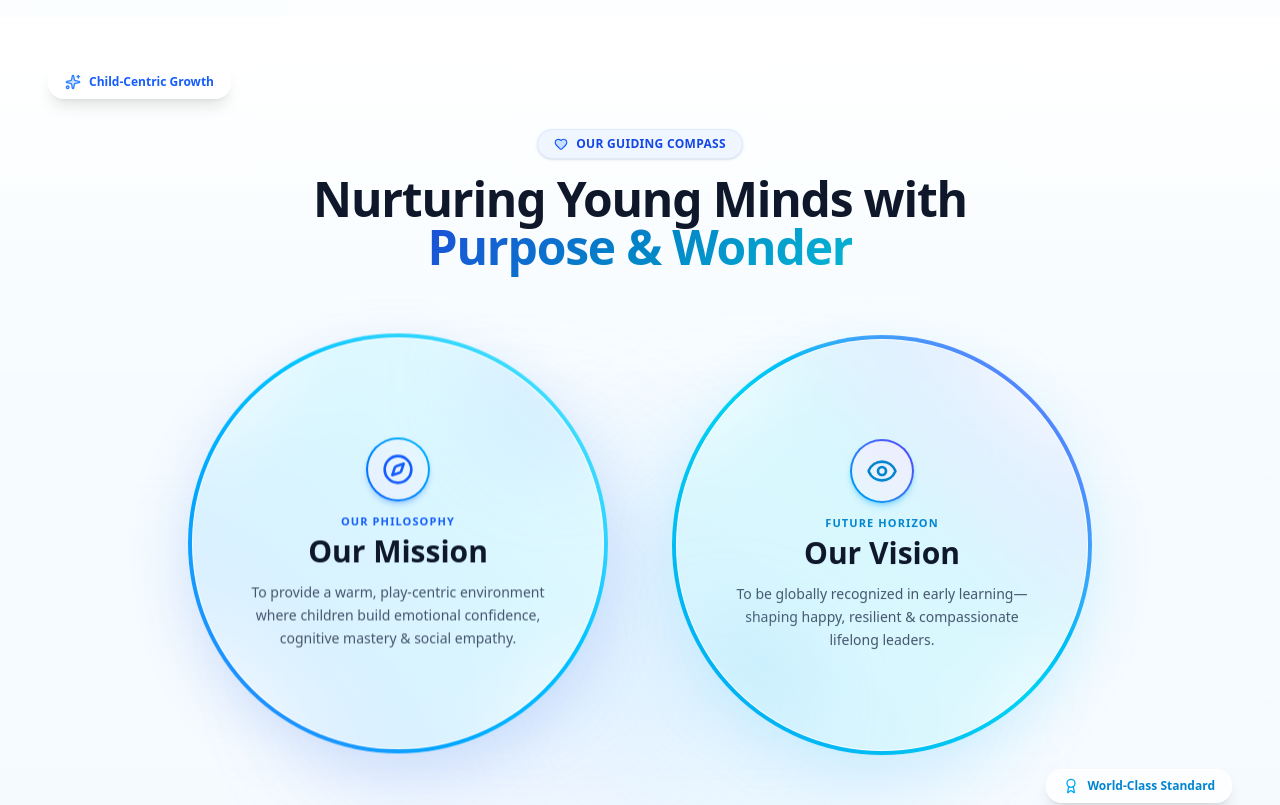
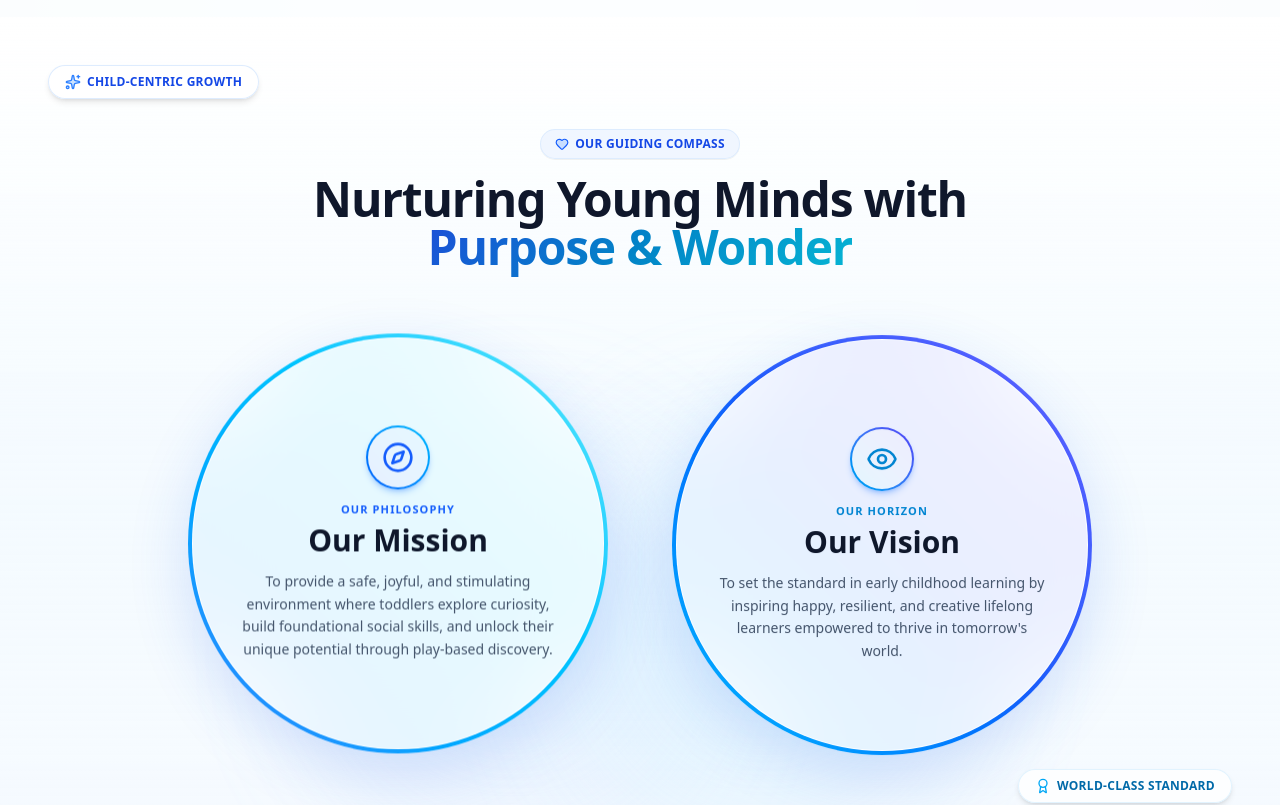
Before and after one commit to Chiranth-Janardhan-moger/littleheaven, a React (Vite) app: page / in a window 1280 px wide. Shown: the part 1020-1825 px from the top of the page. Built offline with nearby package versions, Linux system fonts and the light colour scheme.

Commit message:
feat(ui): refine Hallmark smoothness, 3D tilt cards, and spring animation curves

```diff
--- a/src/components/AnimatedSection.tsx
+++ b/src/components/AnimatedSection.tsx
@@ -15,11 +15,11 @@ export const AnimatedSection: React.FC<AnimatedSectionProps> = ({
 }) => {
   return (
     <motion.div
-      initial={{ opacity: 0, y: 28 }}
+      initial={{ opacity: 0, y: 32 }}
       whileInView={{ opacity: 1, y: 0 }}
-      viewport={{ once: true, margin: '-50px' }}
+      viewport={{ once: true, margin: '-60px' }}
       transition={{
-        duration: 0.8,
+        duration: 0.85,
         delay,
         ease: [0.16, 1, 0.3, 1]
       }}
@@ -38,18 +38,18 @@ export const AnimatedCard: React.FC<{
 }> = ({ children, className = '', delay = 0 }) => {
   return (
     <motion.div
-      initial={{ opacity: 0, y: 24, scale: 0.98 }}
+      initial={{ opacity: 0, y: 24, scale: 0.97 }}
       whileInView={{ opacity: 1, y: 0, scale: 1 }}
       viewport={{ once: true, margin: '-30px' }}
       transition={{
-        duration: 0.7,
+        duration: 0.65,
         delay,
         ease: [0.16, 1, 0.3, 1]
       }}
       whileHover={{
         y: -6,
-        scale: 1.02,
-        transition: { duration: 0.35, ease: [0.16, 1, 0.3, 1] }
+        scale: 1.015,
+        transition: { duration: 0.3, ease: [0.16, 1, 0.3, 1] }
       }}
       whileTap={{ scale: 0.98 }}
       className={`will-change-transform ${className}`}
@@ -58,30 +58,3 @@ export const AnimatedCard: React.FC<{
     </motion.div>
   );
 };
-
-export const AnimatedImage: React.FC<{
-  src: string;
-  alt: string;
-  className?: string;
-  referrerPolicy?: React.HTMLAttributeReferrerPolicy;
-}> = ({ src, alt, className = '', referrerPolicy }) => {
-  return (
-    <motion.div
-      initial={{ opacity: 0, scale: 0.95 }}
-      whileInView={{ opacity: 1, scale: 1 }}
-      viewport={{ once: true, margin: '-40px' }}
-      transition={{
-        duration: 0.8,
-        ease: [0.16, 1, 0.3, 1]
-      }}
-      className="overflow-hidden rounded-[28px]"
-    >
-      <motion.img
-        src={src}
-        alt={alt}
-        className={`${className} transition-transform duration-700 ease-out hover:scale-105`}
-        referrerPolicy={referrerPolicy}
-      />
-    </motion.div>
-  );
-};
--- a/src/components/MissionVision.tsx
+++ b/src/components/MissionVision.tsx
@@ -1,5 +1,6 @@
 import React, { useState } from 'react';
 import { Compass, Eye, Heart, Sparkles, Award } from 'lucide-react';
+import { Badge } from './ui/Badge';
 
 export const MissionVision: React.FC = () => {
   const [missionRotate, setMissionRotate] = useState({ x: 0, y: 0 });
@@ -14,8 +15,8 @@ export const MissionVision: React.FC = () => {
     const x = e.clientX - rect.left - rect.width / 2;
     const y = e.clientY - rect.top - rect.height / 2;
     setter({
-      x: (y / rect.height) * -10,
-      y: (x / rect.width) * 10
+      x: (y / rect.height) * -8,
+      y: (x / rect.width) * 8
     });
   };
 
@@ -28,124 +29,104 @@ export const MissionVision: React.FC = () => {
   return (
     <section id="about" className="relative py-20 lg:py-28 bg-gradient-to-b from-white via-sky-50/40 to-blue-50/20 overflow-hidden">
 
-      {/* Background soft ambient glowing circles */}
+      {/* Background ambient glowing circles */}
       <div className="absolute top-1/2 left-1/4 w-96 h-96 bg-blue-200/30 rounded-full blur-3xl pointer-events-none animate-pulse-glow" />
       <div className="absolute bottom-10 right-1/4 w-96 h-96 bg-sky-200/40 rounded-full blur-3xl pointer-events-none animate-pulse-glow" />
 
-      {/* Decorative Floating Glass Badges */}
+      {/* Floating Badges */}
       <div className="hidden lg:block absolute top-12 left-12 animate-float-slow pointer-events-none z-10">
-        <div className="px-4 py-2 rounded-2xl bg-white/70 backdrop-blur-md border border-white/90 shadow-lg text-xs font-bold text-blue-600 flex items-center gap-2">
+        <Badge variant="primary" className="bg-white/80 backdrop-blur-md shadow-md py-2 px-4">
           <Sparkles className="w-4 h-4 text-blue-500 fill-blue-400/30" />
           <span>Child-Centric Growth</span>
-        </div>
+        </Badge>
       </div>
 
       <div className="hidden lg:block absolute bottom-16 right-12 animate-float-reverse pointer-events-none z-10">
-        <div className="px-4 py-2 rounded-2xl bg-white/70 backdrop-blur-md border border-white/90 shadow-lg text-xs font-bold text-sky-600 flex items-center gap-2">
+        <Badge variant="sky" className="bg-white/80 backdrop-blur-md shadow-md py-2 px-4">
           <Award className="w-4 h-4 text-sky-500" />
           <span>World-Class Standard</span>
-        </div>
+        </Badge>
       </div>
 
       <div className="relative mx-auto max-w-7xl px-4 sm:px-6 lg:px-8">
 
         {/* Section Heading */}
         <div className="text-center max-w-2xl mx-auto mb-16 space-y-4">
-          <div className="inline-flex items-center gap-2 px-4 py-1.5 rounded-full bg-blue-50 border border-blue-100 text-blue-700 text-xs font-semibold tracking-wide uppercase shadow-sm">
+          <Badge variant="primary">
             <Heart className="w-3.5 h-3.5 text-blue-600 fill-blue-500/20" />
             <span>Our Guiding Compass</span>
-          </div>
+          </Badge>
           <h2 className="text-3xl sm:text-4xl lg:text-5xl font-extrabold text-slate-900 tracking-tight">
             Nurturing Young Minds with <br />
             <span className="text-gradient-primary">Purpose & Wonder</span>
           </h2>
         </div>
 
-        {/* Floating Circular Glass Orbs */}
-        <div className="flex flex-col md:flex-row items-center justify-center gap-10 lg:gap-16 perspective-1000">
+        {/* 3D Glass Orbs */}
+        <div className="flex flex-col md:flex-row items-center justify-center gap-10 lg:gap-16">
 
-          {/* Mission Circle Orb */}
+          {/* Mission Circle */}
           <div className="animate-float-slow">
             <div
               onMouseMove={(e) => handleMouseMove(e, setMissionRotate)}
               onMouseLeave={() => handleMouseLeave(setMissionRotate)}
               style={{
                 transform: `perspective(1000px) rotateX(${missionRotate.x}deg) rotateY(${missionRotate.y}deg)`,
-                transition: 'transform 0.2s ease-out'
+                transition: 'transform 0.25s ease-out'
               }}
               className="relative w-80 h-80 sm:w-96 sm:h-96 md:w-[420px] md:h-[420px] rounded-full p-1 bg-gradient-to-tr from-blue-500 via-sky-400 to-cyan-300 shadow-[0_20px_60px_rgba(37,99,235,0.18)] hover:shadow-[0_25px_70px_rgba(37,99,235,0.28)] transition-all duration-300 group cursor-pointer"
             >
-              {/* Inner Glass Circle Content */}
-              <div className="w-full h-full rounded-full bg-white/85 backdrop-blur-2xl border border-white/90 p-8 sm:p-10 flex flex-col items-center justify-center text-center relative overflow-hidden">
-
-                {/* Background Glass Accent Glow */}
-                <div className="absolute -top-10 -right-10 w-44 h-44 bg-blue-300/20 rounded-full blur-2xl group-hover:scale-125 transition-transform duration-500" />
-
-                {/* Orb Icon */}
+              <div className="w-full h-full rounded-full bg-white/90 backdrop-blur-2xl border border-white/90 p-8 sm:p-10 flex flex-col items-center justify-center text-center relative overflow-hidden">
                 <div className="w-16 h-16 rounded-full bg-gradient-to-tr from-blue-600 to-sky-400 p-0.5 shadow-md shadow-blue-500/30 mb-3 group-hover:scale-110 transition-transform">
                   <div className="w-full h-full bg-white/90 rounded-full flex items-center justify-center">
                     <Compass className="w-8 h-8 text-blue-600" />
                   </div>
                 </div>
 
-                {/* Subtitle Badge */}
                 <span className="text-[11px] font-extrabold text-blue-600 uppercase tracking-widest mb-1">
                   OUR PHILOSOPHY
                 </span>
 
-                {/* Title */}
                 <h3 className="text-2xl sm:text-3xl font-black text-slate-900 mb-3">
                   Our Mission
                 </h3>
 
-                {/* Concise Text */}
-                <p className="text-slate-600 text-xs sm:text-sm leading-relaxed font-medium max-w-xs">
-                  To provide a warm, play-centric environment where children build emotional confidence, cognitive mastery & social empathy.
+                <p className="text-xs sm:text-sm text-slate-600 leading-relaxed font-medium">
+                  To provide a safe, joyful, and stimulating environment where toddlers explore curiosity, build foundational social skills, and unlock their unique potential through play-based discovery.
                 </p>
-
               </div>
             </div>
           </div>
 
-          {/* Vision Circle Orb */}
+          {/* Vision Circle */}
           <div className="animate-float-reverse">
             <div
               onMouseMove={(e) => handleMouseMove(e, setVisionRotate)}
               onMouseLeave={() => handleMouseLeave(setVisionRotate)}
               style={{
                 transform: `perspective(1000px) rotateX(${visionRotate.x}deg) rotateY(${visionRotate.y}deg)`,
-                transition: 'transform 0.2s ease-out'
+                transition: 'transform 0.25s ease-out'
               }}
-              className="relative w-80 h-80 sm:w-96 sm:h-96 md:w-[420px] md:h-[420px] rounded-full p-1 bg-gradient-to-tr from-sky-500 via-cyan-400 to-indigo-500 shadow-[0_20px_60px_rgba(56,189,248,0.18)] hover:shadow-[0_25px_70px_rgba(56,189,248,0.28)] transition-all duration-300 group cursor-pointer"
+              className="relative w-80 h-80 sm:w-96 sm:h-96 md:w-[420px] md:h-[420px] rounded-full p-1 bg-gradient-to-tr from-sky-400 via-blue-600 to-indigo-500 shadow-[0_20px_60px_rgba(37,99,235,0.18)] hover:shadow-[0_25px_70px_rgba(37,99,235,0.28)] transition-all duration-300 group cursor-pointer"
             >
-              {/* Inner Glass Circle Content */}
-              <div className="w-full h-full rounded-full bg-white/85 backdrop-blur-2xl border border-white/90 p-8 sm:p-10 flex flex-col items-center justify-center text-center relative overflow-hidden">
-
-                {/* Background Glass Accent Glow */}
-                <div className="absolute -bottom-10 -left-10 w-44 h-44 bg-sky-300/20 rounded-full blur-2xl group-hover:scale-125 transition-transform duration-500" />
-
-                {/* Orb Icon */}
-                <div className="w-16 h-16 rounded-full bg-gradient-to-tr from-sky-500 to-indigo-600 p-0.5 shadow-md shadow-sky-500/30 mb-3 group-hover:scale-110 transition-transform">
+              <div className="w-full h-full rounded-full bg-white/90 backdrop-blur-2xl border border-white/90 p-8 sm:p-10 flex flex-col items-center justify-center text-center relative overflow-hidden">
+                <div className="w-16 h-16 rounded-full bg-gradient-to-tr from-sky-500 to-indigo-600 p-0.5 shadow-md shadow-blue-500/30 mb-3 group-hover:scale-110 transition-transform">
                   <div className="w-full h-full bg-white/90 rounded-full flex items-center justify-center">
                     <Eye className="w-8 h-8 text-sky-600" />
                   </div>
                 </div>
 
-                {/* Subtitle Badge */}
                 <span className="text-[11px] font-extrabold text-sky-600 uppercase tracking-widest mb-1">
-                  FUTURE HORIZON
+                  OUR HORIZON
                 </span>
 
-                {/* Title */}
                 <h3 className="text-2xl sm:text-3xl font-black text-slate-900 mb-3">
                   Our Vision
                 </h3>
 
-                {/* Concise Text */}
-                <p className="text-slate-600 text-xs sm:text-sm leading-relaxed font-medium max-w-xs">
-                  To be globally recognized in early learning—shaping happy, resilient & compassionate lifelong leaders.
+                <p className="text-xs sm:text-sm text-slate-600 leading-relaxed font-medium">
+                  To set the standard in early childhood learning by inspiring happy, resilient, and creative lifelong learners empowered to thrive in tomorrow's world.
                 </p>
-
               </div>
             </div>
           </div>
```
